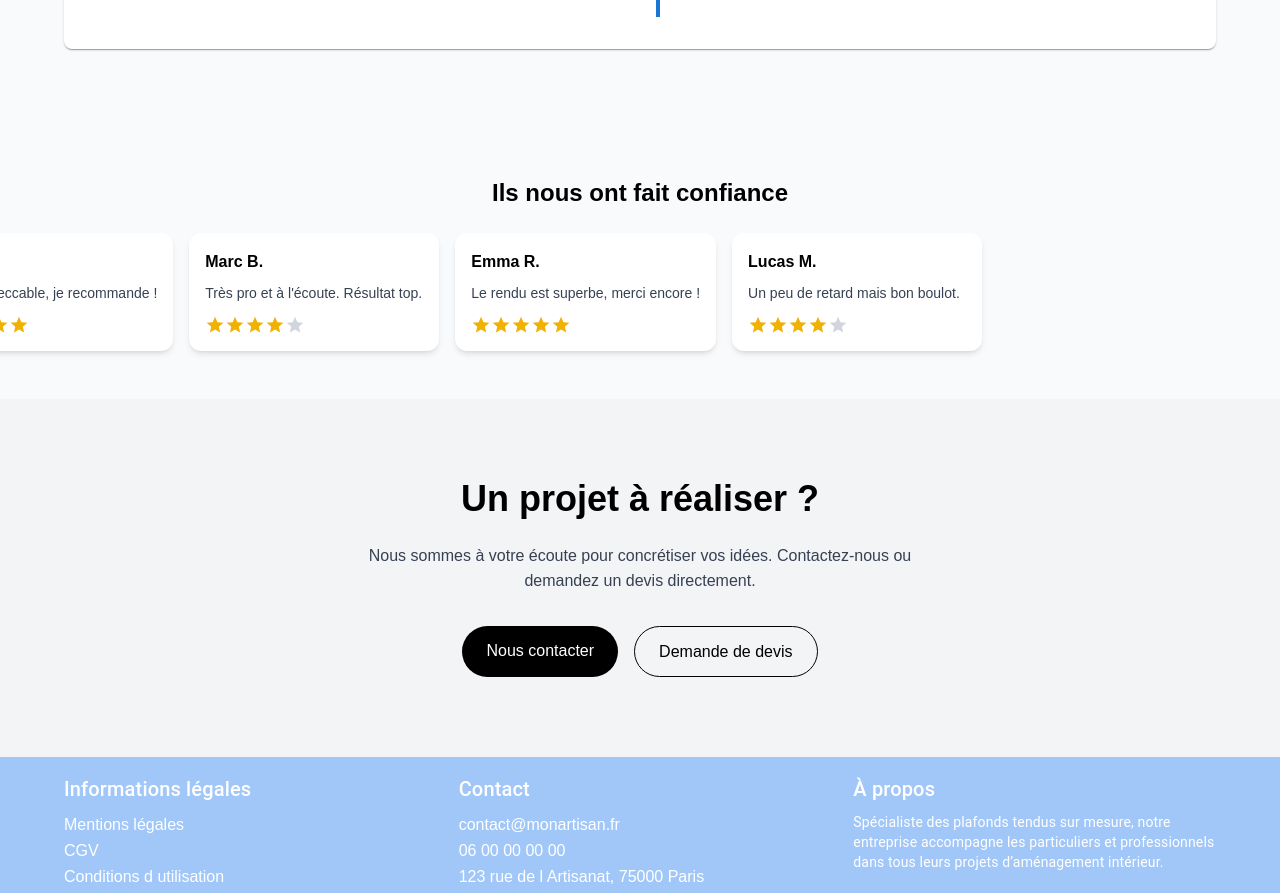
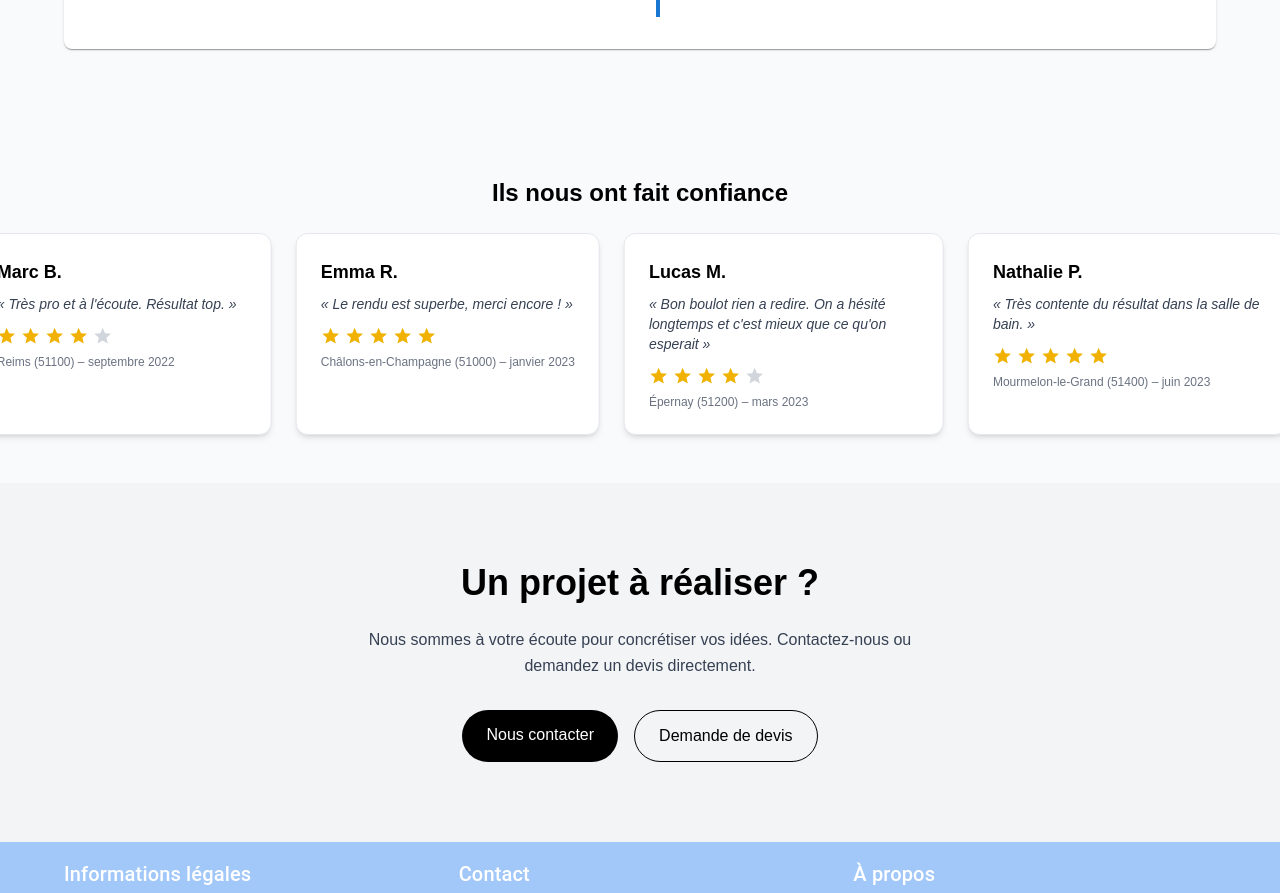
Before and after one commit to nicov51/site-plafonds-tendus, a Next.js app: page / in a window 1280 px wide. Shown: the part 1609-2502 px from the top of the page. Built offline with nearby package versions, Linux system fonts and the light colour scheme; what @mui/material-nextjs would draw is missing.

Commit message:
add structuredFiles and metadescription

```diff
--- a/package.json
+++ b/package.json
@@ -32,6 +32,7 @@
     "@types/react-dom": "^19",
     "eslint": "^9",
     "eslint-config-next": "15.3.1",
+    "eslint-plugin-react-hooks": "^5.2.0",
     "kill-port": "^2.0.1",
     "tailwindcss": "^4",
     "typescript": "^5"
--- a/src/components/TestimonialsSlider.tsx
+++ b/src/components/TestimonialsSlider.tsx
@@ -1,23 +1,29 @@
 "use client"
 import { Star } from "@mui/icons-material";
+import reviews from "@/src/data/reviews";
+//import StructuredAggregateRating from "@components/referencement/StructuredAggregateRating";
+import dynamic from "next/dynamic";
 
-const avis = [
-  { nom: "Julie D.", commentaire: "Travail impeccable, je recommande !", note: 5 },
-  { nom: "Marc B.", commentaire: "Très pro et à l'écoute. Résultat top.", note: 4 },
-  { nom: "Emma R.", commentaire: "Le rendu est superbe, merci encore !", note: 5 },
-  { nom: "Lucas M.", commentaire: "Un peu de retard mais bon boulot.", note: 4 },
-];
+const StructuredAggregateRating = dynamic(
+  () => import("@components/referencement/StructuredAggregateRating"),
+  { ssr: false }
+);
+
 
 export default function TestimonialsSlider() {
   return (
-    <section className="w-full py-12 overflow-x-auto">
-      <h2 className="text-center text-2xl font-semibold mb-6">Ils nous ont fait confiance</h2>
-      <div className="flex gap-4 px-6 w-max animate-scroll">
-        {avis.map((a, idx) => (
-          <div key={idx} className="min-w-[250px] bg-white rounded-xl shadow-md p-4">
-            <p className="font-semibold mb-2">{a.nom}</p>
-            <p className="text-sm mb-3 text-gray-700">{a.commentaire}</p>
-            <div className="flex">
+    <section aria-label="Avis clients" className="w-full py-12 overflow-x-auto bg-gray-50">
+      <StructuredAggregateRating />
+      <h2 className="text-center text-2xl font-semibold mb-6 text-primary">Ils nous ont fait confiance</h2>
+      <div className="flex gap-6 px-6 w-max animate-scroll">
+        {reviews.map((a, idx) => (
+          <div
+            key={idx}
+            className="min-w-[300px] max-w-[320px] bg-white rounded-xl shadow-md p-6 border border-gray-200"
+          >
+            <p className="font-semibold text-lg mb-2">{a.nom}</p>
+            <p className="text-sm text-gray-700 italic mb-3">{`« ${a.commentaire} »`}</p>
+            <div className="flex items-center gap-1 mb-2">
               {[...Array(5)].map((_, i) => (
                 <Star
                   key={i}
@@ -26,6 +32,10 @@ export default function TestimonialsSlider() {
                 />
               ))}
             </div>
+            <p className="text-xs text-gray-500">{a.ville} – {new Date(a.date).toLocaleDateString('fr-FR', {
+              year: 'numeric',
+              month: 'long'
+            })}</p>
           </div>
         ))}
       </div>
@@ -38,8 +48,9 @@ export default function TestimonialsSlider() {
                   transform: translateX(-50%);
               }
           }
+
           .animate-scroll {
-          animation: scroll 30s linear infinite;
+              animation: scroll 40s linear infinite;
           }
       `}</style>
     </section>
--- a/src/components/ZoneIntervention.tsx
+++ b/src/components/ZoneIntervention.tsx
@@ -5,15 +5,26 @@ import Image from "next/image";
 
 export default function ZoneIntervention() {
   return (
-    <Box mt={8}>
-      <Typography variant="h5" gutterBottom>Zone d’intervention</Typography>
+    <Box mt={8} component="section" aria-labelledby="zone-intervention-title">
+      <Typography variant="h5" gutterBottom id="zone-intervention-title">
+        Zone d intervention dans la Marne et alentours
+      </Typography>
       <Image
         src="/images/zoneIntervention.png"
-        alt="Zone d'intervention"
+        alt="Zone d'intervention couvrant Reims, Épernay, Châlons-en-Champagne et les communes alentours"
         width={800}
         height={600}
         className="rounded-lg shadow-lg"
+        priority={false}
       />
+      <Typography variant="body1" mt={2}>
+        Nous intervenons principalement dans un rayon de 100km autour de Fismes, incluant :
+      </Typography>
+      <ul>
+        {["Reims", "Épernay", "Châlons-en-Champagne", "Soissons", "Laon", "Rethel", "Meaux", "Vouziers", "Mourmelon", "Saint-Quentin"].map((ville) => (
+          <li key={ville}>{ville}</li>
+        ))}
+      </ul>
       <Typography variant="body1" mt={2}>
         Pour toute demande en dehors de cette zone, un devis à distance pourra vous être établi.
       </Typography>
--- /dev/null
+++ b/src/components/referencement/StructuredAggregateRating.tsx
@@ -0,0 +1,52 @@
+'use client';
+
+import reviews from "@/src/data/reviews";
+
+export default function StructuredAggregateRating() {
+  const totalNotes = reviews.reduce((acc, r) => acc + r.note, 0);
+  const average = (totalNotes / reviews.length).toFixed(1);
+  const reviewCount = reviews.length;
+
+  const jsonLd = {
+    "@context": "https://schema.org",
+    "@type": "LocalBusiness",
+    "name": "Plafond Tendu Marne - Nicolas Viennot",
+    "image": "https://nicolasviennot.fr/images/logo.jpg",
+    "priceRange": "€€",
+    "address": {
+      "@type": "PostalAddress",
+      "addressLocality": "Fismes",
+      "addressRegion": "Grand Est",
+      "postalCode": "51170",
+      "addressCountry": "FR"
+    },
+    "aggregateRating": {
+      "@type": "AggregateRating",
+      "ratingValue": average,
+      "reviewCount": reviewCount,
+      "bestRating": "5",
+      "worstRating": "1"
+    },
+    "review": reviews.map(review => ({
+      "@type": "Review",
+      "reviewRating": {
+        "@type": "Rating",
+        "ratingValue": review.note,
+        "bestRating": "5"
+      },
+      "author": {
+        "@type": "Person",
+        "name": review.nom
+      },
+      "datePublished": review.date,
+      "description": review.commentaire
+    }))
+  };
+
+  return (
+    <script
+      type="application/ld+json"
+      dangerouslySetInnerHTML={{ __html: JSON.stringify(jsonLd) }}
+    />
+  );
+}
--- a/src/components/referencement/StructuredData.tsx
+++ b/src/components/referencement/StructuredData.tsx
@@ -10,7 +10,7 @@ export default function StructuredData() {
       name="Plafond Tendu Fismes - Nicolas Viennot"
       description="Spécialiste des plafonds tendus en Champagne Ardennes depuis 2009. Pose rapide et propre."
       url="https://nicolasviennot.fr"
-      telephone="+33612345678"
+      telephone="+33760462610"
       address={{
         streetAddress: "23 rue henri dambreville",
         addressLocality: "Fismes",
@@ -19,8 +19,8 @@ export default function StructuredData() {
         addressCountry: "FR",
       }}
       geo={{
-        latitude: 44.8378,
-        longitude: -0.5792,
+        latitude: 49.2583,
+        longitude: 4.0317,
       }}
       sameAs={[
         "https://www.facebook.com/tonartisan",
--- /dev/null
+++ b/src/data/reviews.ts
@@ -0,0 +1,109 @@
+const reviews = [
+  {
+    nom: "Julie D.",
+    commentaire: "Travail impeccable, je recommande !",
+    note: 5,
+    date: "2022-06-15",
+    ville: "Fismes (51170)",
+  },
+  {
+    nom: "Marc B.",
+    commentaire: "Très pro et à l'écoute. Résultat top.",
+    note: 4,
+    date: "2022-09-22",
+    ville: "Reims (51100)",
+  },
+  {
+    nom: "Emma R.",
+    commentaire: "Le rendu est superbe, merci encore !",
+    note: 5,
+    date: "2023-01-10",
+    ville: "Châlons-en-Champagne (51000)",
+  },
+  {
+    nom: "Lucas M.",
+    commentaire: "Bon boulot rien a redire. On a hésité longtemps et c'est mieux que ce qu'on esperait",
+    note: 4,
+    date: "2023-03-02",
+    ville: "Épernay (51200)",
+  },
+  {
+    nom: "Nathalie P.",
+    commentaire: "Très contente du résultat dans la salle de bain.",
+    note: 5,
+    date: "2023-06-18",
+    ville: "Mourmelon-le-Grand (51400)",
+  },
+  {
+    nom: "Benoît T.",
+    commentaire: "Bon rapport qualité/prix. On avait un timing serré au mois d'aout et ça a été respecté.",
+    note: 4,
+    date: "2023-08-09",
+    ville: "Château-Thierry (02400)",
+  },
+  {
+    nom: "Léa M.",
+    commentaire: "Super finition dans notre cuisine rénovée. ça termine tellement bien la pièce!",
+    note: 5,
+    date: "2023-09-25",
+    ville: "Soissons (02200)",
+  },
+  {
+    nom: "Clément F.",
+    commentaire: "Travail sérieux à recommander.",
+    note: 5,
+    date: "2023-10-30",
+    ville: "Laon (02000)",
+  },
+  {
+    nom: "Isabelle R.",
+    commentaire: "Équipe sympa, plafond nickel dans le salon.",
+    note: 5,
+    date: "2023-12-05",
+    ville: "Chauny (02300)",
+  },
+  {
+    nom: "Denis H.",
+    commentaire: "Bonne communication, travail propre.",
+    note: 4,
+    date: "2024-01-21",
+    ville: "Saint-Quentin (02100)",
+  },
+  {
+    nom: "Aurore G.",
+    commentaire: "Pose rapide, beau rendu. Je recommande !",
+    note: 5,
+    date: "2024-02-15",
+    ville: "Rethel (08300)",
+  },
+  {
+    nom: "Loïc V.",
+    commentaire: "Le rendu mat est vraiment chic, merci.",
+    note: 5,
+    date: "2024-03-03",
+    ville: "Ciry-Salsogne (02220)",
+  },
+  {
+    nom: "Marine K.",
+    commentaire: "Toile tendue dans notre salle de jeux, top !",
+    note: 5,
+    date: "2024-04-06",
+    ville: "Mardeuil (51530)",
+  },
+  {
+    nom: "Yannick L.",
+    commentaire: "Bonne écoute, finitions soignées.",
+    note: 4,
+    date: "2024-04-20",
+    ville: "Damery (51480)",
+  },
+  {
+    nom: "Sophie B.",
+    commentaire: "Travail de qualité, je recommande vivement.",
+    note: 5,
+    date: "2024-05-05",
+    ville: "Sillery (51500)",
+  },
+];
+
+export default reviews;
```
Also changed, not shown: 1 other file (tests, documents, lock files or other folders). Lines whose indentation alone changed are shown as unchanged.
